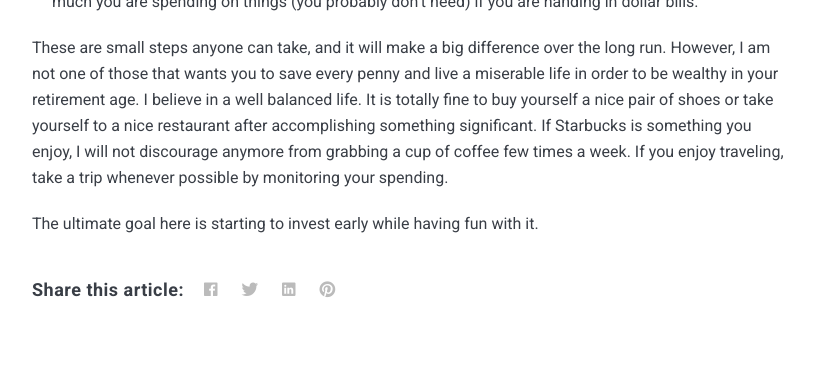
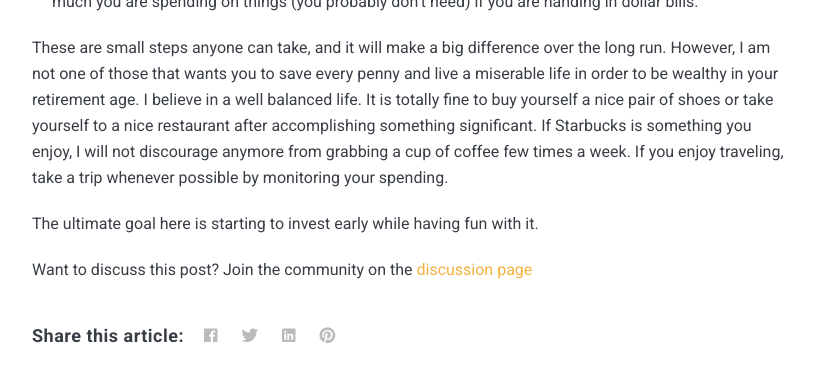
Before and after one commit to investwithcredo/investwithcredo.com, a Jekyll site: the page built from _posts/2021-06-08-saving-money.md, in a window 1280 px wide and 900 px high, scrolled down 2678 px, cut to the strip 0-406 px from the top of the window. Shown: the top 382 px of the strip, without its empty margins (228-1042 px from the left). Built offline with Jekyll 4.4.1, drawn with Linux system fonts in a browser that asks for light colours; nearby versions of some CDN libraries.

Commit message:
Update 2021-06-08-saving-money.md

```diff
--- a/_posts/2021-06-08-saving-money.md
+++ b/_posts/2021-06-08-saving-money.md
@@ -49,3 +49,5 @@ For example: If you are bringing in $5,000 a month after taxes and have expenses
 These are small steps anyone can take, and it will make a big difference over the long run. However, I am not one of those that wants you to save every penny and live a miserable life in order to be wealthy in your retirement age. I believe in a well balanced life. It is totally fine to buy yourself a nice pair of shoes or take yourself to a nice restaurant after accomplishing something significant. If Starbucks is something you enjoy, I will not discourage anymore from grabbing a cup of coffee few times a week. If you enjoy traveling, take a trip whenever possible by monitoring your spending.
 
 The ultimate goal here is starting to invest early while having fun with it.
+
+Want to discuss this post? Join the community on the [discussion page](https://github.com/investwithcredo/credo.community/discussions/8)
```
